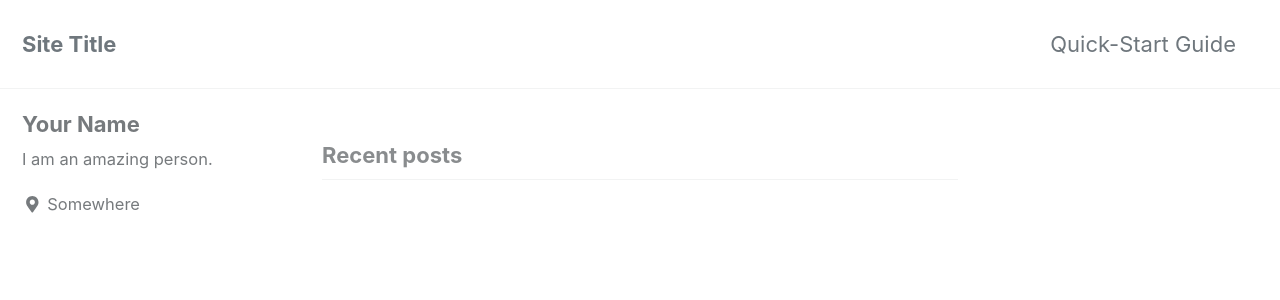
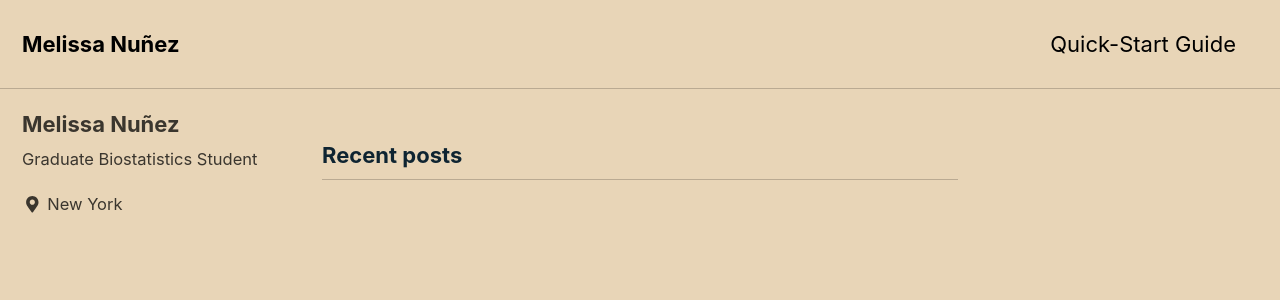
Before and after one commit to melissa-nunez/melissa-nunez.github.io, a Jekyll site: the page built from index.html, in a window 1280 px wide and 900 px high. Shown: the top 300 px of the window. Built offline with Jekyll 4.4.1, drawn with Linux system fonts in a browser that asks for light colours; cached includes are drawn as plain includes; the list of posts is cut into pages by our own code; some of the changed text lies outside the part shown.

Commit message:
*changes

```diff
--- a/_config.yml
+++ b/_config.yml
@@ -12,14 +12,14 @@
 
 # theme                  : "minimal-mistakes-jekyll"
 # remote_theme           : "mmistakes/minimal-mistakes"
-minimal_mistakes_skin    : "default" # "air", "aqua", "contrast", "dark", "dirt", "neon", "mint", "plum", "sunrise"
+minimal_mistakes_skin    : "sunrise" # "air", "aqua", "contrast", "dark", "dirt", "neon", "mint", "plum", "sunrise"
 
 # Site Settings
 locale                   : "en-US"
-title                    : "Site Title"
+title                    : "Melissa Nuñez"
 title_separator          : "-"
-name                     : "Your Name"
-description              : "An amazing website."
+name                     : "Melissa Nuñez"
+description              : "Portfolio"
 url                      : # the base hostname & protocol for your site e.g. "https://mmistakes.github.io"
 baseurl                  : # the subpath of your site, e.g. "/blog"
 repository               : # GitHub username/repo-name e.g. "mmistakes/minimal-mistakes"
@@ -106,10 +106,10 @@
 
 # Site Author
 author:
-  name             : "Your Name"
+  name             : "Melissa Nuñez"
   avatar           : # path of avatar image, e.g. "/assets/images/bio-photo.jpg"
-  bio              : "I am an amazing person."
-  location         : "Somewhere"
+  bio              : "Graduate Biostatistics Student"
+  location         : "New York"
   email            :
   links:
     - label: "Email"
```
Also changed, not shown: 1 other file.
